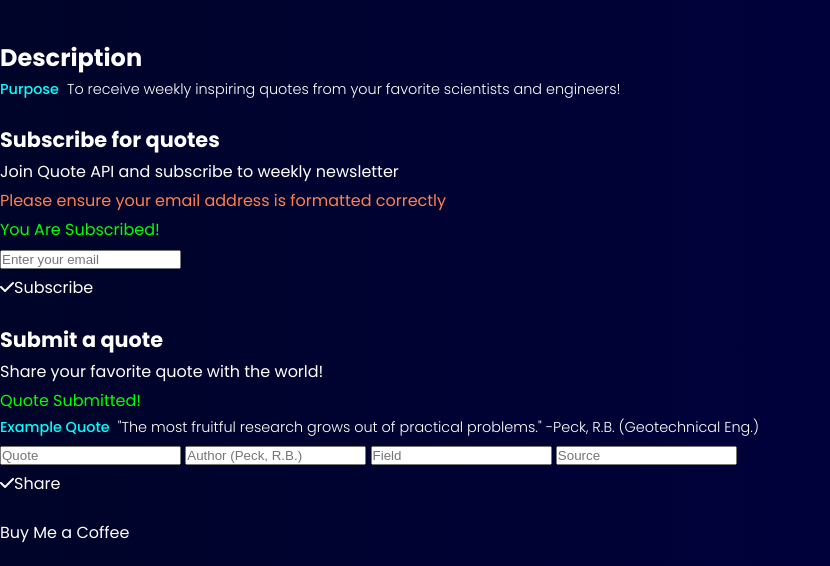
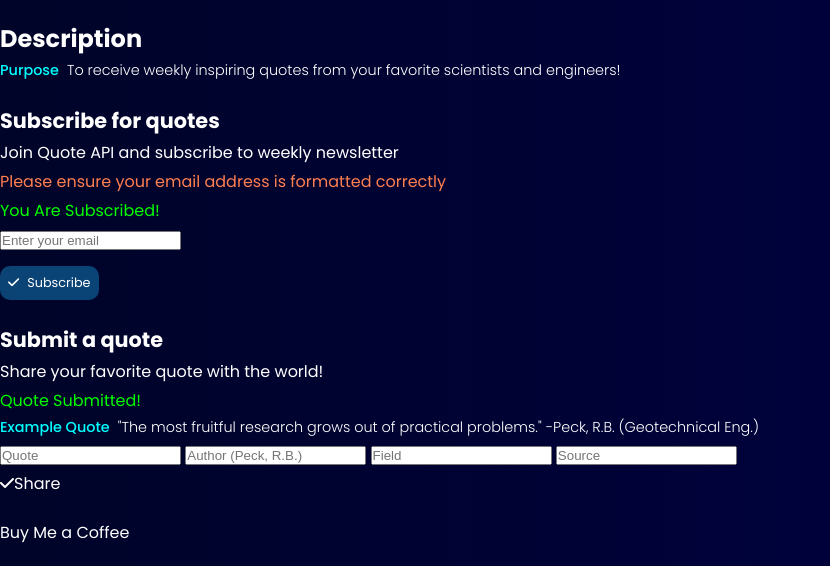
Before and after one commit to liangchow/quote-newsletters, a website: page public/index.html in a window 1280 px wide. Shown: the part 158-724 px from the top of the page, without its empty margins (0-830 px from the left). Drawn offline with Linux system fonts and the light colour scheme.

Commit message:
styling button

```diff
--- a/public/styles.css
+++ b/public/styles.css
@@ -31,6 +31,31 @@
     display: flex;
     align-items: center;
     justify-content: space-between;
+}
+
+.headerContainer a,
+.addKey {
+    color: white;
+    text-decoration: none;
+    background: hsla(200, 80%, 50%, 0.4);
+    border-radius: 10px;
+    padding: 8px 8px;
+    gap: 8px;
+    display: flex;
+    align-items: center;
+    font-size: 0.8rem;
+    border: none;
+}
+
+.addKey {
+    width: fit-content;
+    margin-top: 10px;
+    cursor: pointer;
+}
+
+.headerContainer a:hover,
+.addKey:hover {
+    background: hsla(220, 80%, 50%, 0.8)
 }
 
 .subHeader {
```
